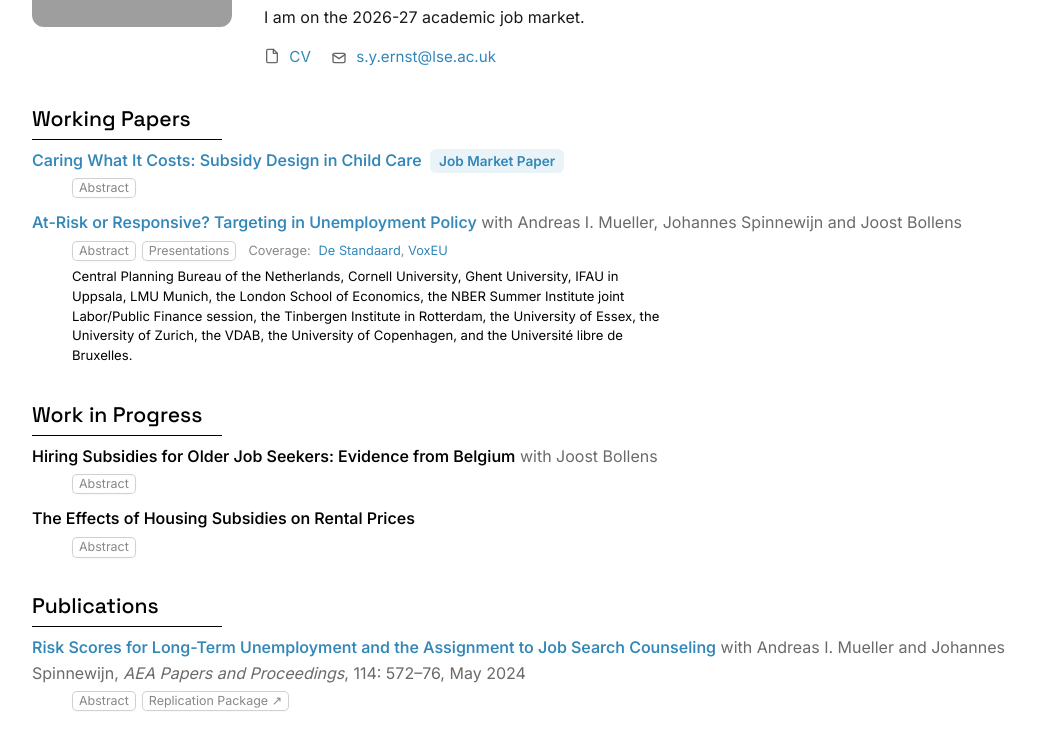
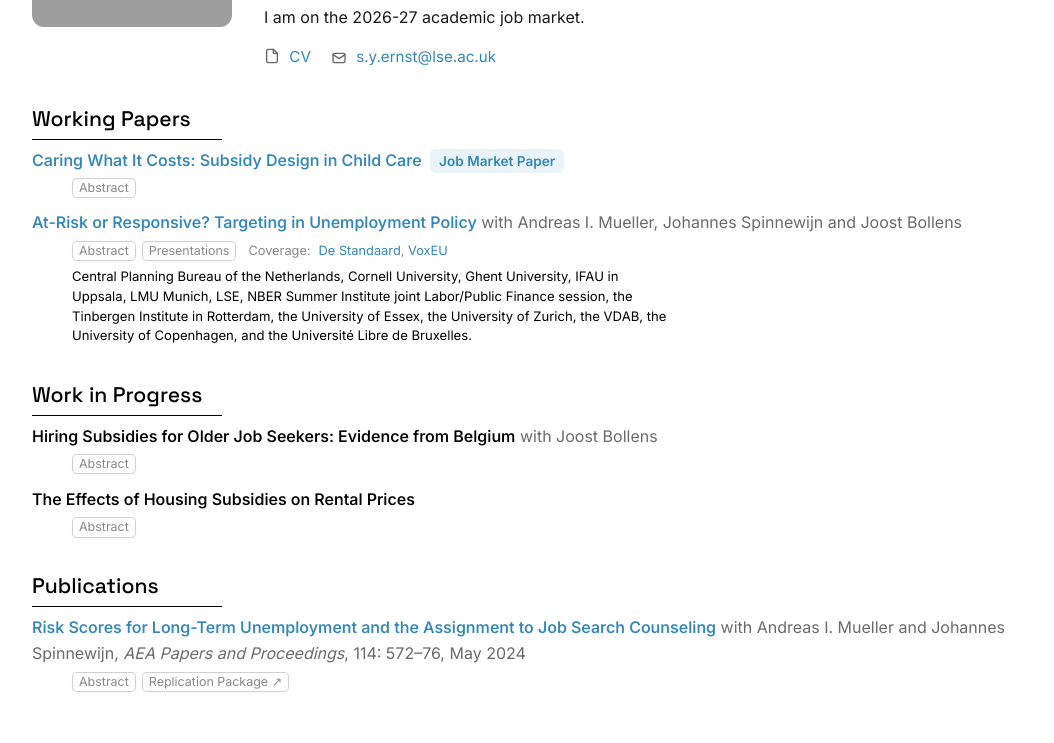
Before and after one commit to seb-ernst/seb-ernst.github.io, a plain HTML site: page index.html in a window 1280 px wide. Both pictures are taken after a click on the button "Presentations". Shown: the part 155-898 px from the top of the page, without its empty margins (108-1162 px from the left). Drawn offline with Linux system fonts and the light colour scheme; grey boxes are pictures that could not be loaded.

Commit message:
Update index.html

```diff
--- a/index.html
+++ b/index.html
@@ -395,7 +395,7 @@
       </div>
 
       <div id="risk-presentations" class="presentations-text" hidden>
-        Central Planning Bureau of the Netherlands, Cornell University, Ghent University, IFAU in Uppsala, LMU Munich, the London School of Economics, the NBER Summer Institute joint Labor/Public Finance session, the Tinbergen Institute in Rotterdam, the University of Essex, the University of Zurich, the VDAB, the University of Copenhagen, and the Université libre de Bruxelles.
+        Central Planning Bureau of the Netherlands, Cornell University, Ghent University, IFAU in Uppsala, LMU Munich, LSE, NBER Summer Institute joint Labor/Public Finance session, the Tinbergen Institute in Rotterdam, the University of Essex, the University of Zurich, the VDAB, the University of Copenhagen, and the Université Libre de Bruxelles.
       </div>
     </div>
 
```
